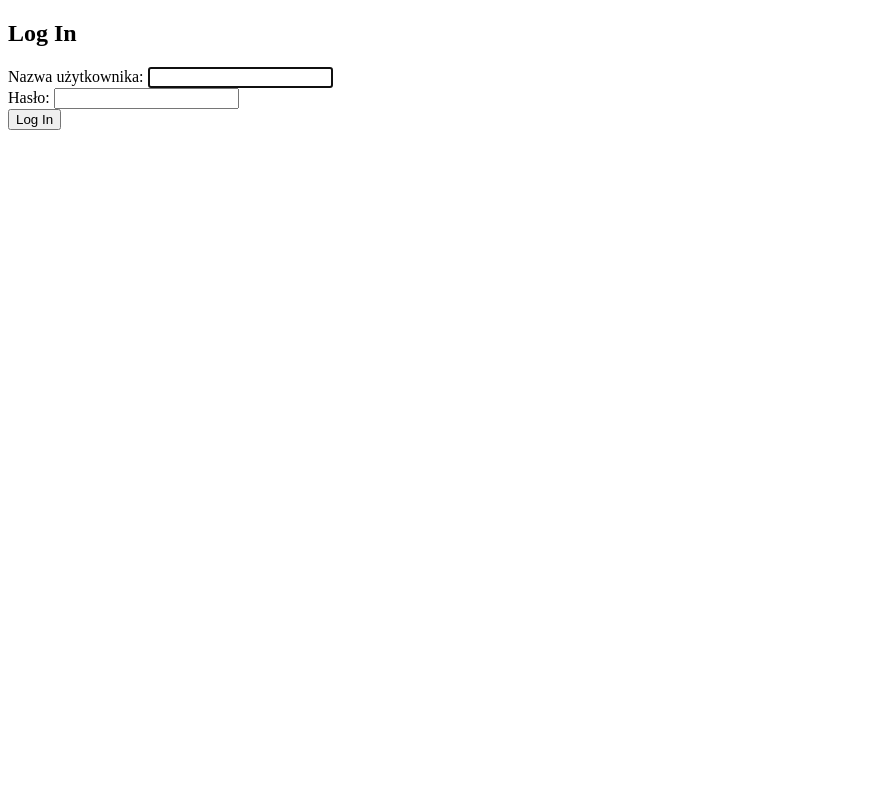
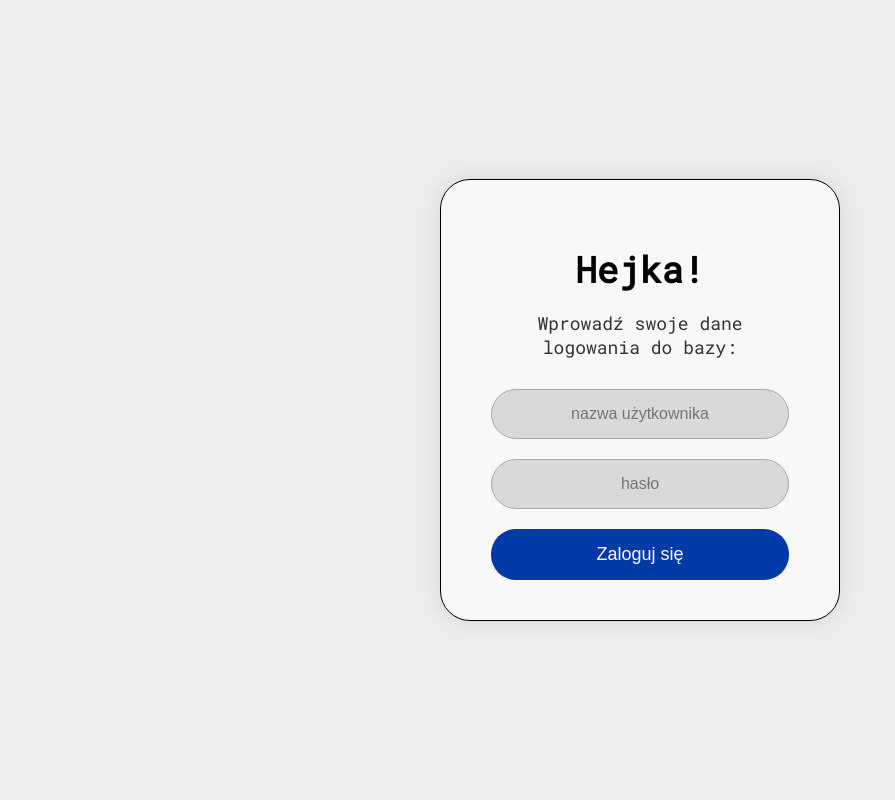
Before and after one commit to voxlxav/baza, a Django app: page / in a window 1280 px wide. Shown: the whole page, without its empty margins (0-895 px from the left). Run offline with Django 5.2, Linux system fonts and the light colour scheme.

Commit message:
Add sign in page

```diff
--- a/core/urls.py
+++ b/core/urls.py
@@ -19,7 +19,7 @@ from django.urls import path, include
 from django.contrib.auth import views as auth_views
 
 urlpatterns = [
+    path('admin/', admin.site.urls),
     path('', auth_views.LoginView.as_view(template_name='registration/login.html'), name='login'),
-    path('admin/', admin.site.urls),
-    path("accounts/", include("django.contrib.auth.urls")),
+    path('logout/', auth_views.LogoutView.as_view(), name='logout'),
 ]
--- /dev/null
+++ b/static/main.css
@@ -0,0 +1,92 @@
+/* Ogólne style */
+* {
+    box-sizing: border-box;
+}
+
+body {
+    margin: 0;
+    padding: 0;
+    font-family: 'Roboto Mono', monospace;
+    background-color: #ededed;
+    display: flex;
+    justify-content: center;
+    align-items: center;
+    height: 100vh;
+}
+
+/* Kontener */
+.login-container {
+    display: flex;
+    justify-content: center;
+    align-items: center;
+    width: 100%;
+}
+
+/* Kwadrat logowania — zmniejszony i elegancki */
+.login-box {
+    background-color: #f8f8f8;
+    border: 1px solid #000;
+    border-radius: 30px;
+    padding: 40px 50px;
+    width: 400px;
+    max-width: 90%;
+    text-align: center;
+    box-shadow: 0 0 20px rgba(0, 0, 0, 0.1);
+}
+
+/* Teksty */
+.login-box h1 {
+    font-size: 36px;
+    margin-bottom: 10px;
+}
+
+.login-box p {
+    font-size: 18px;
+    color: #333;
+    margin-bottom: 30px;
+}
+
+/* Pola tekstowe */
+.login-box input {
+    width: 100%;
+    padding: 15px;
+    margin-bottom: 20px;
+    font-size: 16px;
+    border: 1px solid #aaa;
+    border-radius: 25px;
+    background-color: #d9d9d9;
+    text-align: center;
+}
+
+/* Przycisk */
+.login-box button {
+    width: 100%;
+    padding: 15px;
+    background-color: #003aa6;
+    color: white;
+    border: none;
+    border-radius: 25px;
+    font-size: 18px;
+    cursor: pointer;
+    transition: background 0.3s ease;
+}
+
+.login-box button:hover {
+    background-color: #002b80;
+}
+
+/* Responsywność */
+@media (max-width: 600px) {
+    .login-box {
+        width: 90%;
+        padding: 30px 20px;
+    }
+
+    .login-box h1 {
+        font-size: 28px;
+    }
+
+    .login-box p {
+        font-size: 16px;
+    }
+}
--- a/templates/registration/login.html
+++ b/templates/registration/login.html
@@ -1,15 +1,30 @@
+{% load static %}
 <!DOCTYPE html>
-<html lang="en">
+<html lang="pl">
 <head>
-    <meta charset="UTF-8">
+    <meta charset="UTF-8" />
+    <meta name="viewport" content="width=device-width, initial-scale=1.0" />
     <title>Logowanie</title>
+    <link href="https://fonts.googleapis.com/css?family=Roboto+Mono&display=swap" rel="stylesheet"/>
+    <link href="{% static 'main.css' %}" rel="stylesheet"/>
 </head>
 <body>
-<h2>Log In</h2>
-<form method="post">
-  {% csrf_token %}
-  {{ form }}
-  <button type="submit">Log In</button>
-</form>
+    <div class="login-container">
+        <div class="login-box">
+            <h1>Hejka!</h1>
+            <p>Wprowadź swoje dane logowania do bazy:</p>
+            <form method="post">
+                {% csrf_token %}
+                {% if form.errors %}
+                    <div style="color: red; margin-bottom: 15px;">
+                        {{ form.errors }}
+                    </div>
+                {% endif %}
+                <input type="text" name="username" placeholder="nazwa użytkownika" required>
+                <input type="password" name="password" placeholder="hasło" required>
+                <button type="submit">Zaloguj się</button>
+            </form>
+        </div>
+    </div>
 </body>
 </html>
```
Also changed, not shown: core/settings.py (+10 -1 lines), db.sqlite3, 1 other file.
